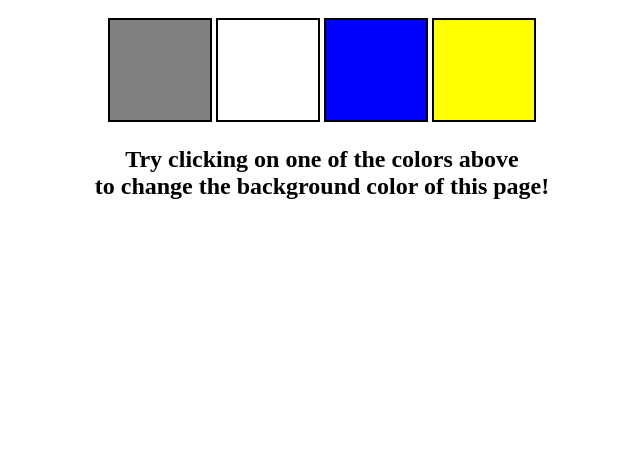
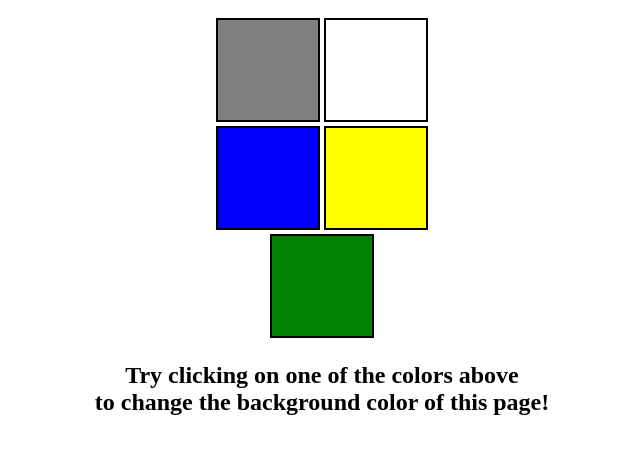
Before and after one commit to MuhammadMustafaMuhammadJawed/My-projects, a plain HTML site: page practise/projects/color changer project/index.html in a window 1280 px wide. Shown: the part 140-594 px from the top of the page, without its empty margins (318-958 px from the left). Drawn offline with Linux system fonts and the light colour scheme.

Commit message:
color added

```diff
--- a/practise/projects/color changer project/index.html
+++ b/practise/projects/color changer project/index.html
@@ -11,23 +11,13 @@
   <body>
 
     <div class="canvas">
-      <!-- <a
-        style="
-          background-color: #fff;
-          padding: 10px 30px;
-          border-radius: 8px;
-          color: #212121;
-          text-decoration: none;
-          border: 2px solid #212121;
-        "
-        href="../index.html"
-        >Back to Home Page</a
-      > -->
+
       <h1>Color Scheme Switcher</h1>
       <span class="button" id="grey"></span>
-      <span class="button" id="white"></span>
+      <span class="button" id="white"></span><br>
       <span class="button" id="blue"></span>
-      <span class="button" id="yellow"></span>
+      <span class="button" id="yellow"></span><br>
+      <span class="button" id="green"></span>
       <h2>
         Try clicking on one of the colors above
         <span>to change the background color of this page!</span>
--- a/practise/projects/color changer project/script.js
+++ b/practise/projects/color changer project/script.js
@@ -1,4 +1,4 @@
-console.log("hitesh")
+
 const buttons = document.querySelectorAll('.button');
 const body = document.querySelector('body');
 
@@ -19,6 +19,9 @@ buttons.forEach(function (button) {
     if (e.target.id === 'yellow') {
       body.style.backgroundColor = e.target.id;
     }
+    if (e.target.id === 'green') {
+      body.style.backgroundColor = e.target.id;
+    }
 
   });
 });
--- a/practise/projects/color changer project/style.css
+++ b/practise/projects/color changer project/style.css
@@ -31,3 +31,6 @@ html {
   #yellow {
     background: yellow;
   }
+   #green {
+    background: green;
+  }
```
